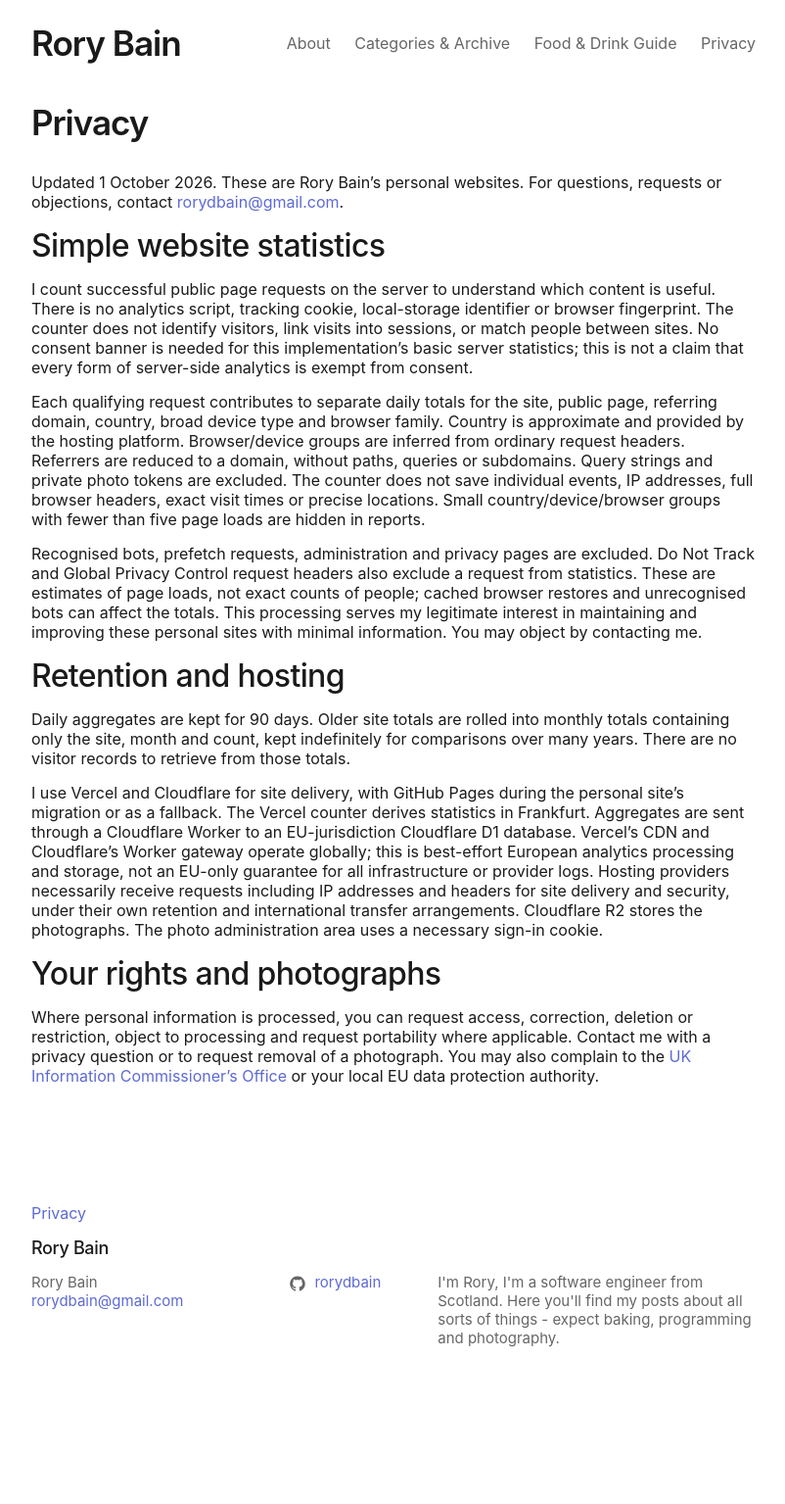
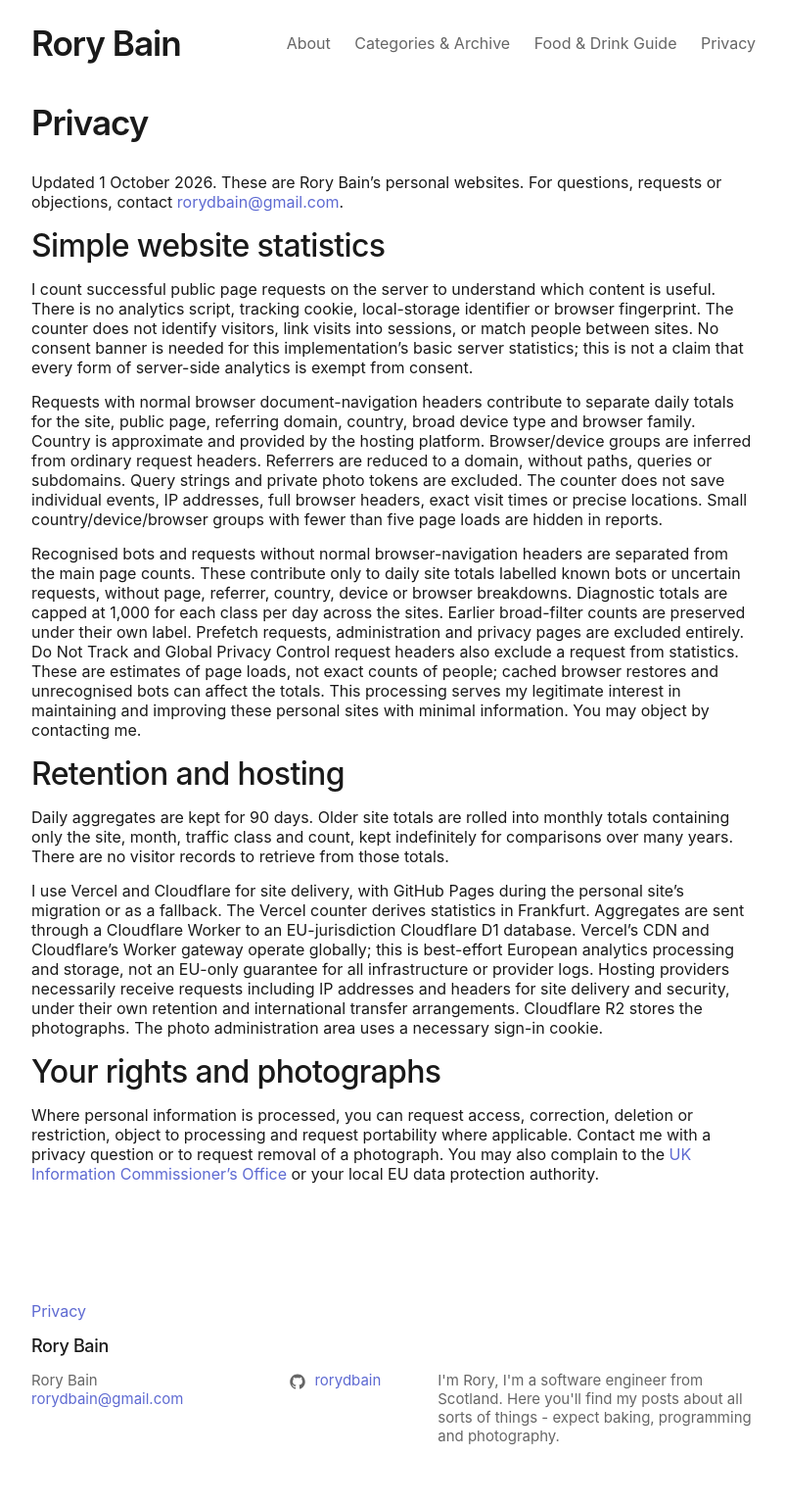
Before and after one commit to rorydbain/rorydbain.github.io, a Jekyll site: the page built from privacy.html, in a window 1280 px wide. Shown: the whole page at 98% size, without its empty margins (238-1040 px from the left). Built offline with Jekyll 4.4.1, drawn with Linux system fonts in a browser that asks for light colours; before the commit the page ends 1435 px from its top, so only the background shows below that.

Commit message:
Separate likely browser loads from crawler and uncertain traffic

```diff
--- a/privacy.html
+++ b/privacy.html
@@ -7,10 +7,10 @@ permalink: /privacy/
 <p>Updated 1 October 2026. These are Rory Bain’s personal websites. For questions, requests or objections, contact <a href="mailto:rorydbain@gmail.com">rorydbain@gmail.com</a>.</p>
 <h2>Simple website statistics</h2>
 <p>I count successful public page requests on the server to understand which content is useful. There is no analytics script, tracking cookie, local-storage identifier or browser fingerprint. The counter does not identify visitors, link visits into sessions, or match people between sites. No consent banner is needed for this implementation’s basic server statistics; this is not a claim that every form of server-side analytics is exempt from consent.</p>
-<p>Each qualifying request contributes to separate daily totals for the site, public page, referring domain, country, broad device type and browser family. Country is approximate and provided by the hosting platform. Browser/device groups are inferred from ordinary request headers. Referrers are reduced to a domain, without paths, queries or subdomains. Query strings and private photo tokens are excluded. The counter does not save individual events, IP addresses, full browser headers, exact visit times or precise locations. Small country/device/browser groups with fewer than five page loads are hidden in reports.</p>
-<p>Recognised bots, prefetch requests, administration and privacy pages are excluded. Do Not Track and Global Privacy Control request headers also exclude a request from statistics. These are estimates of page loads, not exact counts of people; cached browser restores and unrecognised bots can affect the totals. This processing serves my legitimate interest in maintaining and improving these personal sites with minimal information. You may object by contacting me.</p>
+<p>Requests with normal browser document-navigation headers contribute to separate daily totals for the site, public page, referring domain, country, broad device type and browser family. Country is approximate and provided by the hosting platform. Browser/device groups are inferred from ordinary request headers. Referrers are reduced to a domain, without paths, queries or subdomains. Query strings and private photo tokens are excluded. The counter does not save individual events, IP addresses, full browser headers, exact visit times or precise locations. Small country/device/browser groups with fewer than five page loads are hidden in reports.</p>
+<p>Recognised bots and requests without normal browser-navigation headers are separated from the main page counts. These contribute only to daily site totals labelled known bots or uncertain requests, without page, referrer, country, device or browser breakdowns. Diagnostic totals are capped at 1,000 for each class per day across the sites. Earlier broad-filter counts are preserved under their own label. Prefetch requests, administration and privacy pages are excluded entirely. Do Not Track and Global Privacy Control request headers also exclude a request from statistics. These are estimates of page loads, not exact counts of people; cached browser restores and unrecognised bots can affect the totals. This processing serves my legitimate interest in maintaining and improving these personal sites with minimal information. You may object by contacting me.</p>
 <h2>Retention and hosting</h2>
-<p>Daily aggregates are kept for 90 days. Older site totals are rolled into monthly totals containing only the site, month and count, kept indefinitely for comparisons over many years. There are no visitor records to retrieve from those totals.</p>
+<p>Daily aggregates are kept for 90 days. Older site totals are rolled into monthly totals containing only the site, month, traffic class and count, kept indefinitely for comparisons over many years. There are no visitor records to retrieve from those totals.</p>
 <p>I use Vercel and Cloudflare for site delivery, with GitHub Pages during the personal site’s migration or as a fallback. The Vercel counter derives statistics in Frankfurt. Aggregates are sent through a Cloudflare Worker to an EU-jurisdiction Cloudflare D1 database. Vercel’s CDN and Cloudflare’s Worker gateway operate globally; this is best-effort European analytics processing and storage, not an EU-only guarantee for all infrastructure or provider logs. Hosting providers necessarily receive requests including IP addresses and headers for site delivery and security, under their own retention and international transfer arrangements. Cloudflare R2 stores the photographs. The photo administration area uses a necessary sign-in cookie.</p>
 <h2>Your rights and photographs</h2>
 <p>Where personal information is processed, you can request access, correction, deletion or restriction, object to processing and request portability where applicable. Contact me with a privacy question or to request removal of a photograph. You may also complain to the <a href="https://ico.org.uk/make-a-complaint/">UK Information Commissioner’s Office</a> or your local EU data protection authority.</p>
```
Also changed, not shown: lib/server-count.js (+7 -2 lines).
